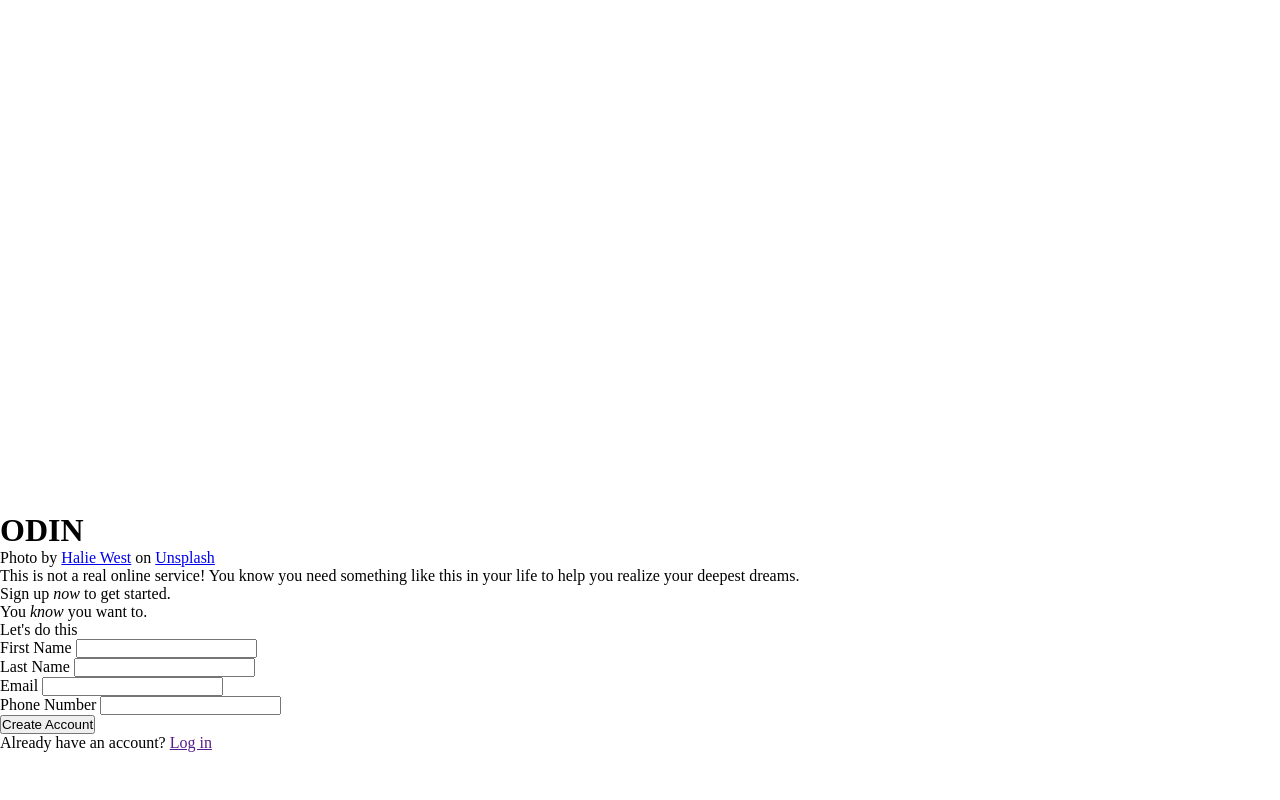
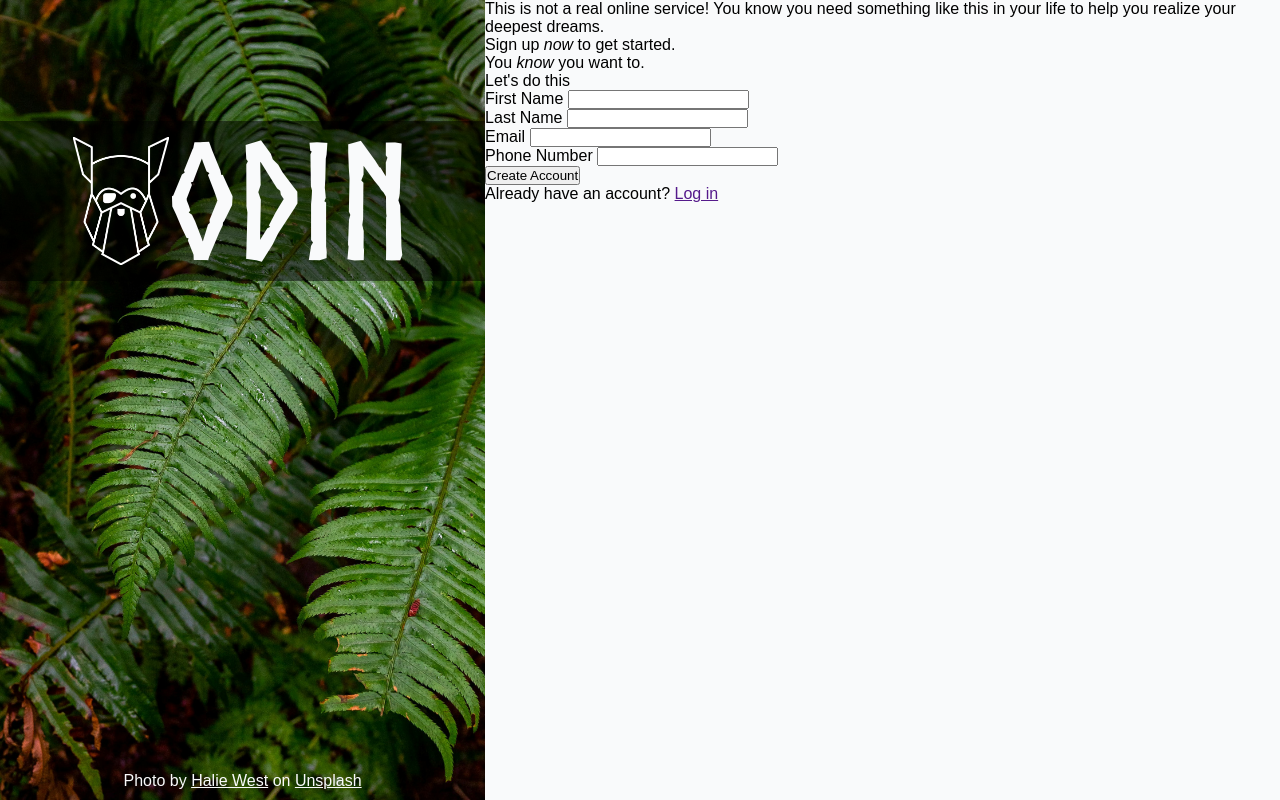
Before and after one commit to MerlinDeadleft/odin-sign-up-form, a plain HTML site: page index.html in a window 1280 px wide. Drawn offline with Linux system fonts and the light colour scheme.

Commit message:
Add sidebar styling

```diff
--- a/css/styles.css
+++ b/css/styles.css
@@ -10,3 +10,57 @@
     margin: 0;
     box-sizing: 0;
 }
+
+:root {
+    font: 16px sans-serif;
+
+    --font-color-light: #f9fafb;
+}
+
+body {
+    background-color: #f9fafb;
+    display: flex;
+    height: 100vh
+}
+
+.sidebar {
+    background-image: url(../resources/img/halie-west-25xggax4bSA-unsplash.jpg);
+    background-size: cover;
+    /* Width of sidebar will be width of background image depending on sidebar height.
+       100vh * aspect ratio of background image (width/ height)
+    */
+    width: calc(100vh * (1862/2792));
+    display: flex;
+    flex-direction: column;
+    justify-content: space-between;
+    align-items: center;
+}
+
+.banner {
+    background-color: rgba(0, 0, 0, 0.5);
+    height: 20%;
+    width: 100%;
+    display: flex;
+    justify-content: center;
+    align-items: center;
+    margin-top: 25%;
+}
+
+.banner img {
+    height: 80%;
+}
+
+.banner h1 {
+    color: var(--font-color-light);
+    font-size: 10rem;
+    font-family: "norse-bold";
+}
+
+.sidebar-footer {
+    margin-bottom: 2%;
+    color: var(--font-color-light);
+}
+
+.sidebar-footer a {
+    color: var(--font-color-light);
+}
```
